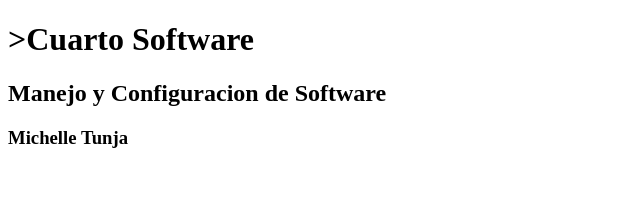
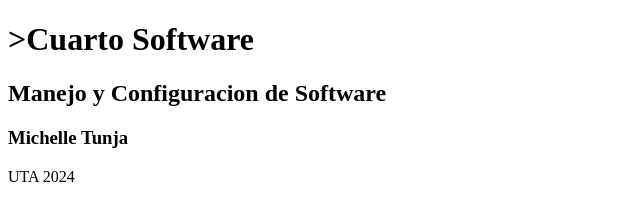
Before and after one commit to Ale-2906/github_remote, a plain HTML site: page index.html in a window 1280 px wide. Shown: the full height of the page, 0-640 px from the left. Drawn offline with Linux system fonts and the light colour scheme.

Commit message:
Se modifico la empresa y anio en el footer

```diff
--- a/index.html
+++ b/index.html
@@ -12,4 +12,7 @@
     <h2>Manejo y Configuracion de Software</h2>
   <h3>Michelle Tunja</h3>
 </body>
+<footer>
+  UTA 2024
+</footer>
 </html>
```
